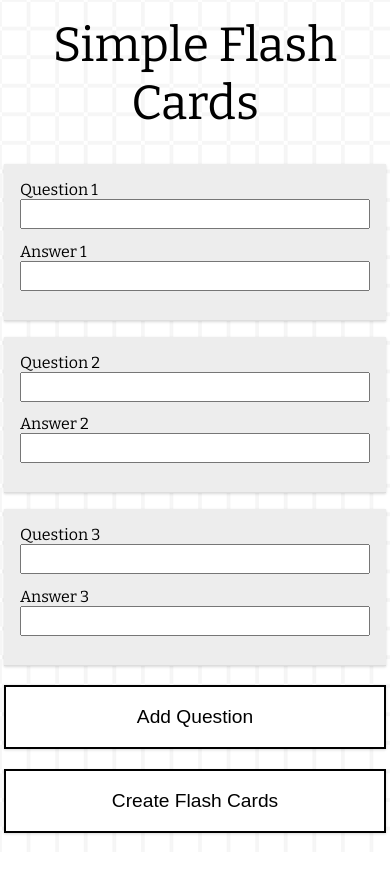
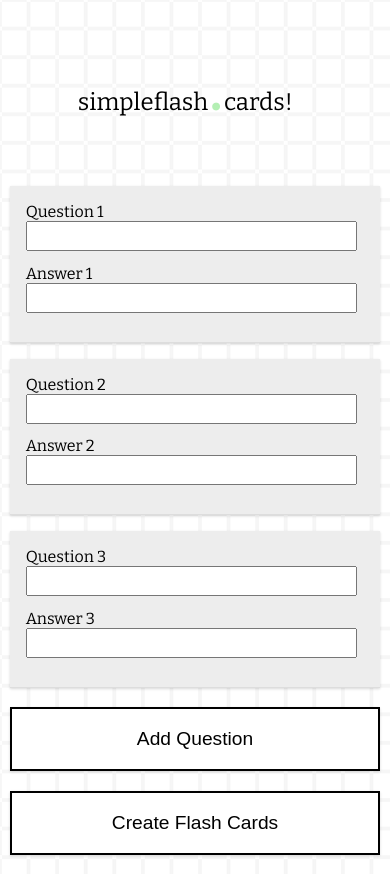
Before and after one commit to andyxanthos/simple-flash-cards, a plain HTML site: page index.html in a window 390 px wide. Before the commit the page ends 852 px from the top, so only its background shows below. Drawn offline with nearby package versions, Linux system fonts and the light colour scheme.

Commit message:
add media queries for mobile css

```diff
--- a/index.html
+++ b/index.html
@@ -9,7 +9,7 @@
 </head>
 <body>
     <header class="page-header">
-        <h3 class="page-title">Simple Flash Cards</h3>
+        <h3 class="page-title">simpleflash<span class="period">.</span>cards!</h3>
     </header>
     <div id="app">
         <form id="question-form" action="javascript:void(0)" method="POST">
--- a/public/scss/styles.scss
+++ b/public/scss/styles.scss
@@ -10,12 +10,14 @@ body {
 }
 
 .page-header {
+    display: flex;
+    align-items: center;
+    justify-content: center;
     text-align: center;
     padding: 1em;
 }
 
 .page-title {
-    margin: 0;
     font-weight: 400;
     font-size: 3em;
 }
@@ -82,3 +84,30 @@ body {
         background-color: #B4EFB4;
     }
 }
+
+.period {
+    margin: 0;
+    padding: 0;
+    font-size: 3.1em;
+    color: #B4EFB4;
+}
+
+// Mobile
+@media screen and (max-width: 900px) {
+    #app, .flash-card, .question-group {
+        width: 95vw;
+    }
+
+    .page-header {
+        width: 95vw;
+    }
+
+    .page-title {
+        font-size: 1.5em;
+    }
+
+    .question-group input {
+        width: 98%;
+    }
+
+}
```
Also changed, not shown: public/css/styles.css, 1 other file.
